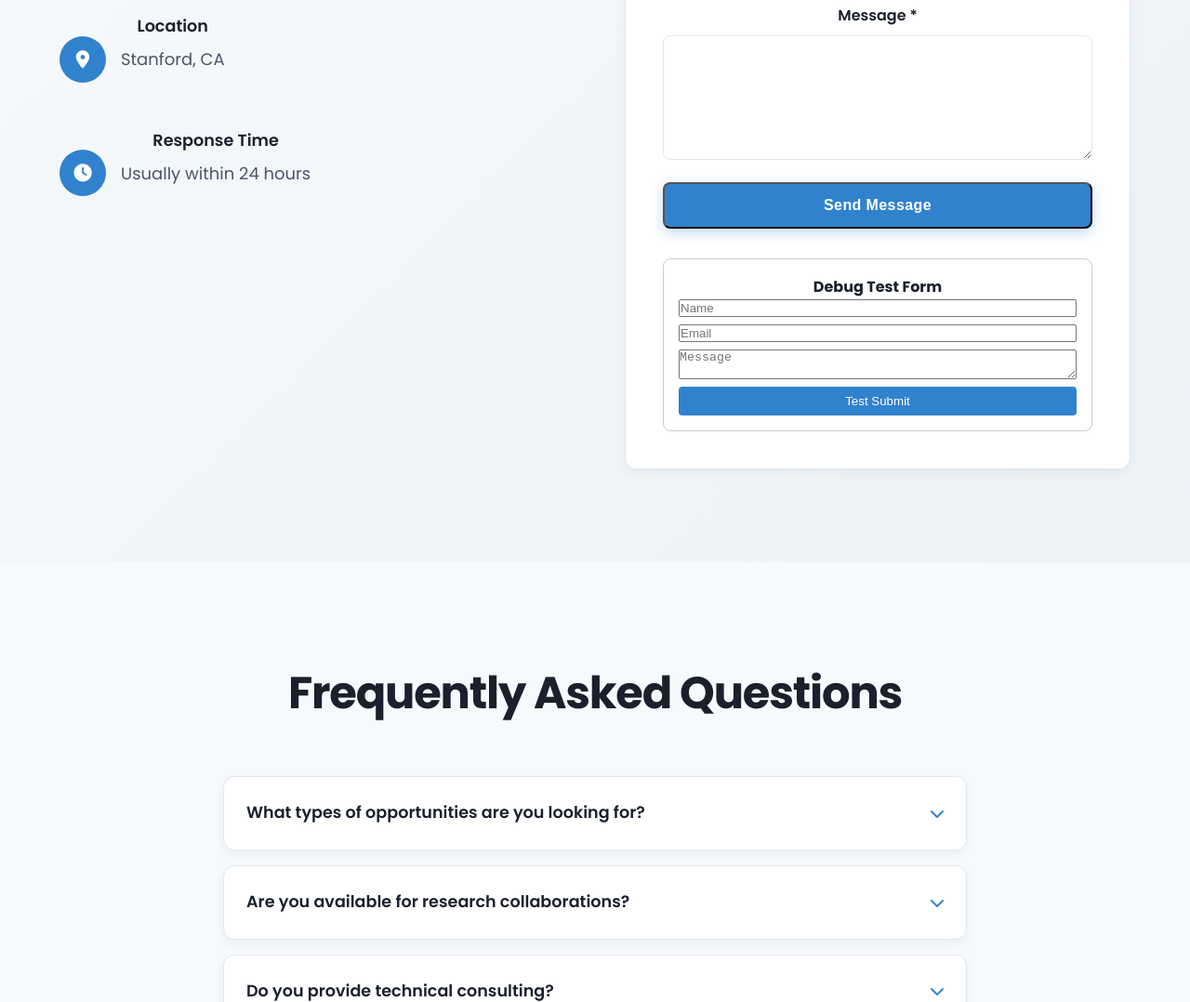
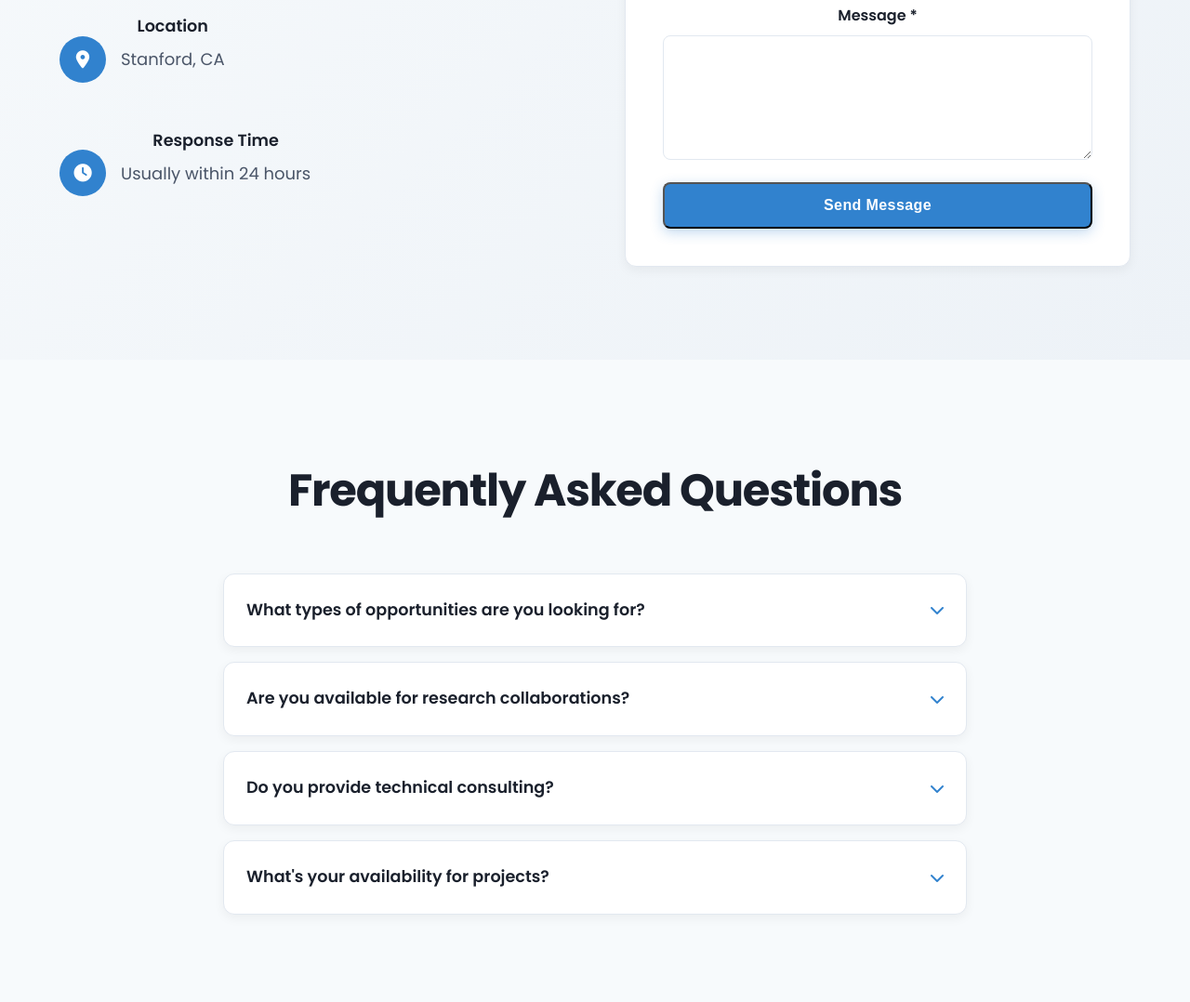
Before and after one commit to rmabdullah38/portfolio, a plain HTML site: page contact.html in a window 1280 px wide. Shown: the part 827-1905 px from the top of the page at 93% size. Drawn offline with Linux system fonts and the light colour scheme.

Commit message:
Remove debug test form from contact page

```diff
--- a/contact.html
+++ b/contact.html
@@ -117,17 +117,6 @@
 
                         <button type="submit" class="btn btn-primary">Send Message</button>
                     </form>
-
-                    <!-- Test form for debugging -->
-                    <div style="margin-top: 2rem; padding: 1rem; border: 1px solid #ccc; border-radius: 8px;">
-                        <h4>Debug Test Form</h4>
-                        <form action="https://formspree.io/f/xovwzbro" method="POST" style="display: flex; flex-direction: column; gap: 0.5rem;">
-                            <input type="text" name="name" placeholder="Name" required>
-                            <input type="email" name="email" placeholder="Email" required>
-                            <textarea name="message" placeholder="Message" required></textarea>
-                            <button type="submit" style="padding: 0.5rem; background: #3182ce; color: white; border: none; border-radius: 4px;">Test Submit</button>
-                        </form>
-                    </div>
                 </div>
             </div>
         </div>
```
